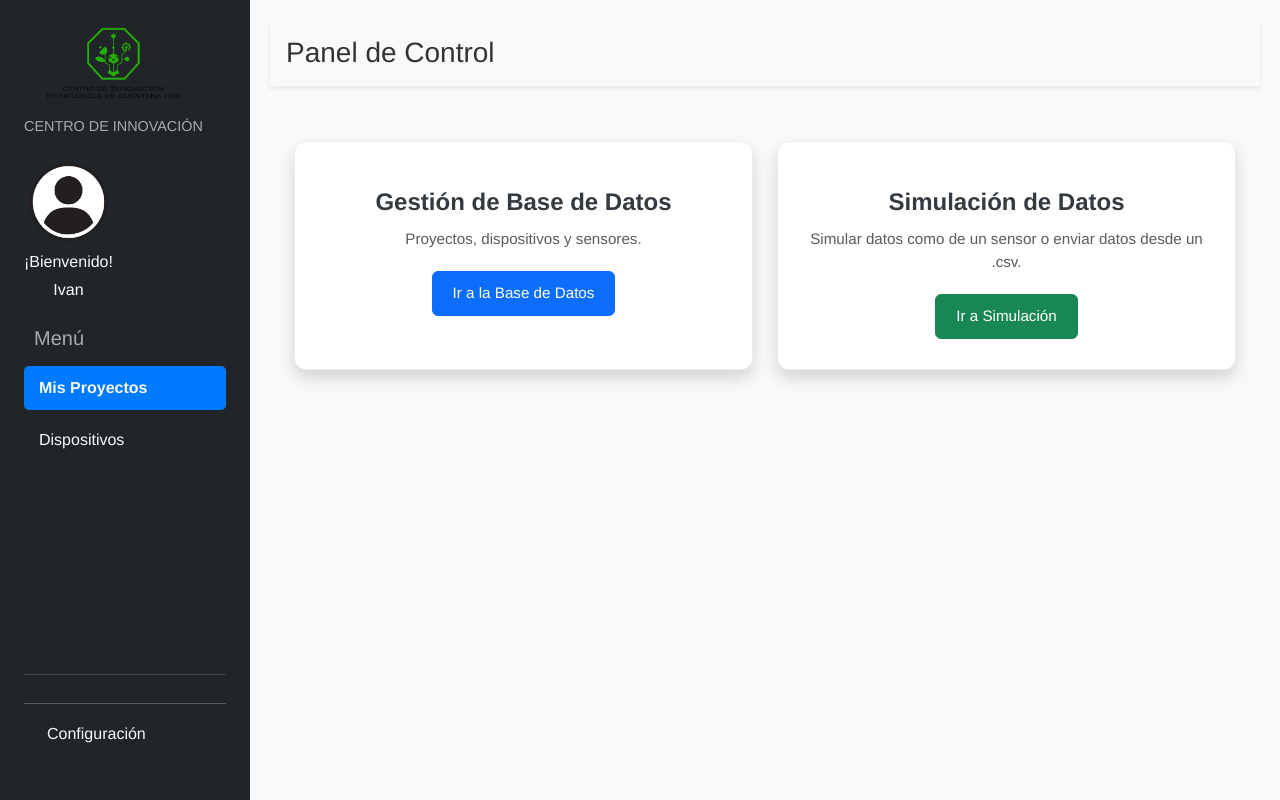
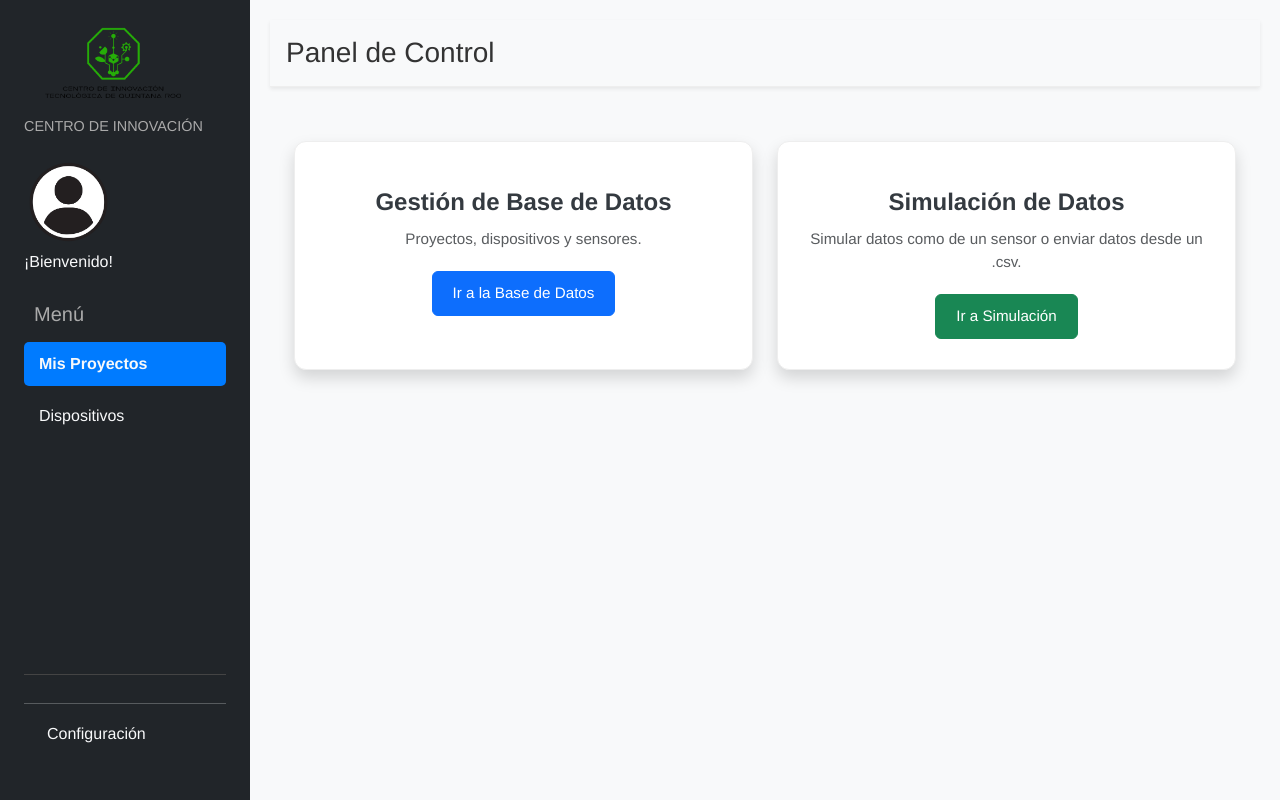
Before and after one commit to Ivan-Gongora/FastApi_v1, a Vue app in the folder vue/frontend-vue/: page /plataforma in a window 1280 px wide. Built offline with nearby package versions, Linux system fonts and the light colour scheme.

Commit message:
Update BarraLateralPlataforma.vue

```diff
--- a/vue/frontend-vue/src/components/plataforma/BarraLateralPlataforma.vue
+++ b/vue/frontend-vue/src/components/plataforma/BarraLateralPlataforma.vue
@@ -7,7 +7,7 @@
     <div class="usuario-info mb-4 text-center">
       <img src="@/assets/dashboard/usuario.webp" alt="Avatar" class="rounded-circle mb-2" style="width: 80px; height: 80px; object-fit: cover;">
       <p class="mb-1">¡Bienvenido!</p>
-      <p class="mb-0 font-weight-bold">Ivan</p>
+      <p class="mb-0 font-weight-bold">{{ nombre + ' ' + apellido}}</p>
     </div>
     <div class="menu">
       <h5 class="mb-3">Menú</h5>
@@ -36,6 +36,26 @@
 <script>
 export default {
   name: 'BarraLateralPlataforma',
+  data() {
+    return {
+      tipo_suario: '',
+      nombre: '',
+      apellido: '',
+      id_usuario: null,
+      error: ''
+      };
+    },mounted() {
+      // Se recuperan los datos obtenidos del localStorage del usuario
+    const resultado = JSON.parse(localStorage.getItem('resultado'));
+
+    if (resultado && resultado.usuario) {
+      this.id_usuario = resultado.usuario.id;
+      this.nombre = resultado.usuario.nombre;
+      this.apellido = resultado.usuario.apellido;
+      this.tipo_suario = resultado.usuario.tipo_usuario;
+
+    }
+  },
   methods: {
     redirigirAPlataforma() {
       this.$router.push('/plataforma');
```
